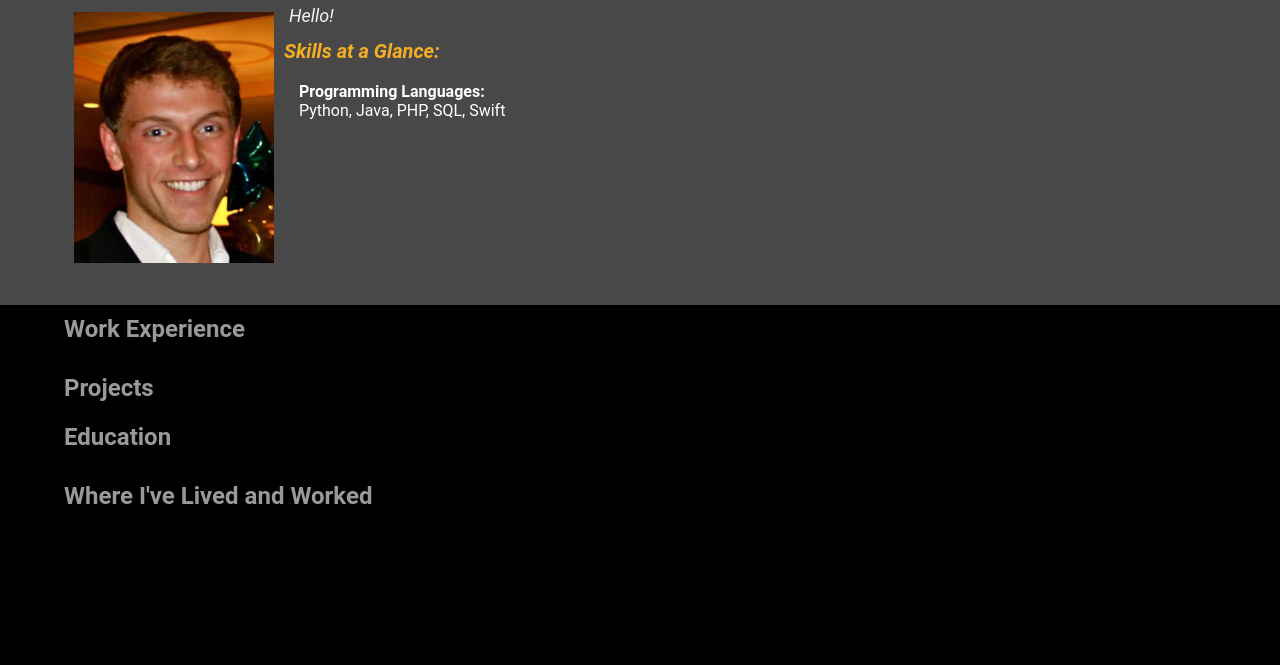
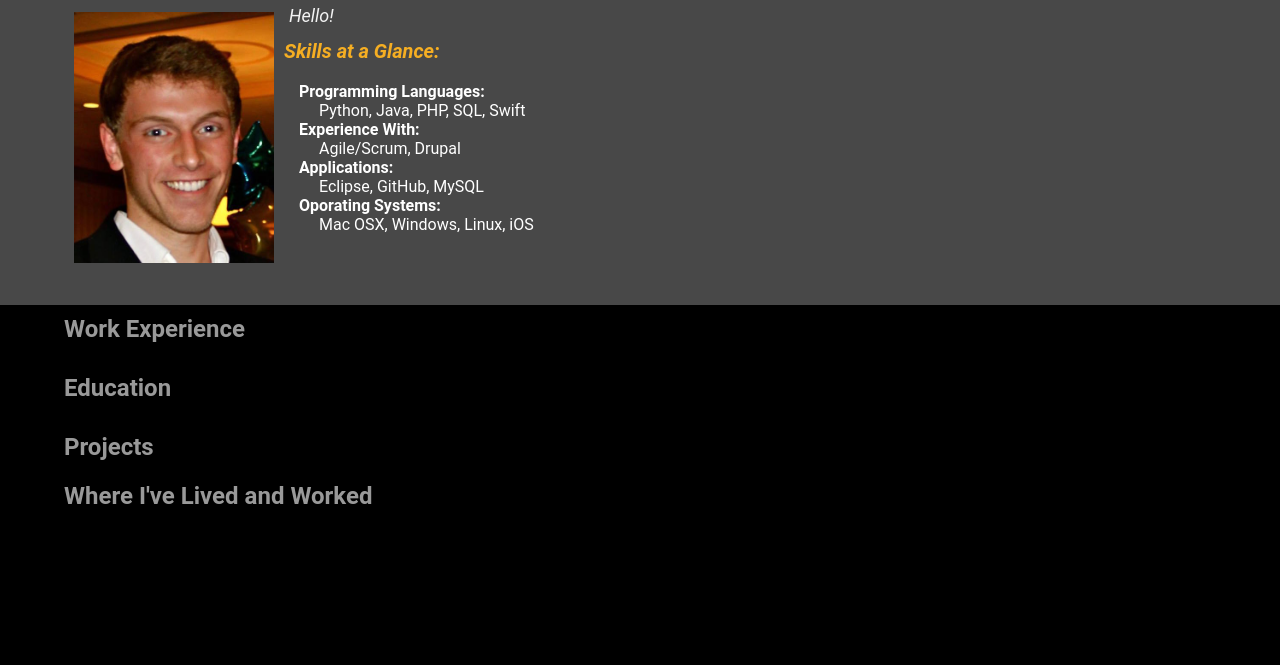
Before and after one commit to jwutt3/resume_website, a plain HTML site: page index.html in a window 1280 px wide. Shown: the part 135-800 px from the top of the page. Drawn offline with Linux system fonts and the light colour scheme.

Commit message:
added padded for skills listed under their respective set

```diff
--- a/css/style.css
+++ b/css/style.css
@@ -122,6 +122,11 @@ a {
   color: #fff;
 }
 
+.skills-text {
+  color: #fff;
+  padding-left: 25px;
+}
+
 .gray {
   background-color: #f3f3f3;
   padding-bottom: 10px;
--- a/index.html
+++ b/index.html
@@ -26,11 +26,11 @@
     <div id="workExperience" class="gray">
       <h2>Work Experience</h2>
     </div>
+    <div id="education" class="gray">
+      <h2>Education</h2>
+    </div>
     <div id="projects">
       <h2>Projects</h2>
-    </div>
-    <div id="education" class="gray">
-      <h2>Education</h2>
     </div>
     <div id="mapDiv">
       <h2>Where I've Lived and Worked</h2>
--- a/js/helper.js
+++ b/js/helper.js
@@ -28,7 +28,7 @@ var HTMLwelcomeMsg = '<span class="welcome-message">%data%</span>';
 
 var HTMLskillsStart = '<h3 id="skills-h3">Skills at a Glance:</h3><ul id="skills" class="flex-column"></ul>';
 var HTMLskillSets = '<li class="flex-item"><span class="white-text">%data%</span></li>';
-var HTMLskills = '<li class="flex-item"><span class="small-white-text">%data%</span></li>';
+var HTMLskills = '<li class="flex-item"><span class="skills-text">%data%</span></li>';
 
 var HTMLworkStart = '<div class="work-entry"></div>';
 var HTMLworkEmployer = '<a href="#">%data%';
--- a/js/resumeBuilder.js
+++ b/js/resumeBuilder.js
@@ -93,22 +93,18 @@ $("#header").append(HTMLskillsStart);
 
 // Add skills to their respective sets
 $("#skills").append(HTMLskillSets.replace("%data%", "Programming Languages: "));
-
+// join the array of known programming languages and add it under Programming Languages set
 var languagesString = bio.skills.programmingLanguages.join(", ");
 $("#skills").append(HTMLskills.replace("%data%", languagesString));
 
+$("#skills").append(HTMLskillSets.replace("%data%", "Experience With: "));
+var experienceWithString = bio.skills.experienceWith.join(", ");
+$("#skills").append(HTMLskills.replace("%data%", experienceWithString));
 
-// Add skills list to resume
-// for(var key in bio.skills) {
-// 	var obj = bio.skills[key];
+$("#skills").append(HTMLskillSets.replace("%data%", "Applications: "));
+var applicationsString = bio.skills.applications.join(", ");
+$("#skills").append(HTMLskills.replace("%data%", applicationsString));
 
-// }
-
-// if(bio.skills.length > 0) {
-// 	$("#header").append(HTMLskillsStart);
-// 	for (var i = 0; i < bio.skills.length; i++) {
-// 		var formattedSkill = HTMLskillSets.replace("%data%", bio.skills[i]);
-// 			$("#skills").append(formattedSkill);
-// 	}
-
-// }
+$("#skills").append(HTMLskillSets.replace("%data%", "Oporating Systems: "));
+var oporatingSystemsString = bio.skills.operatingSystems.join(", ");
+$("#skills").append(HTMLskills.replace("%data%", oporatingSystemsString));
```
